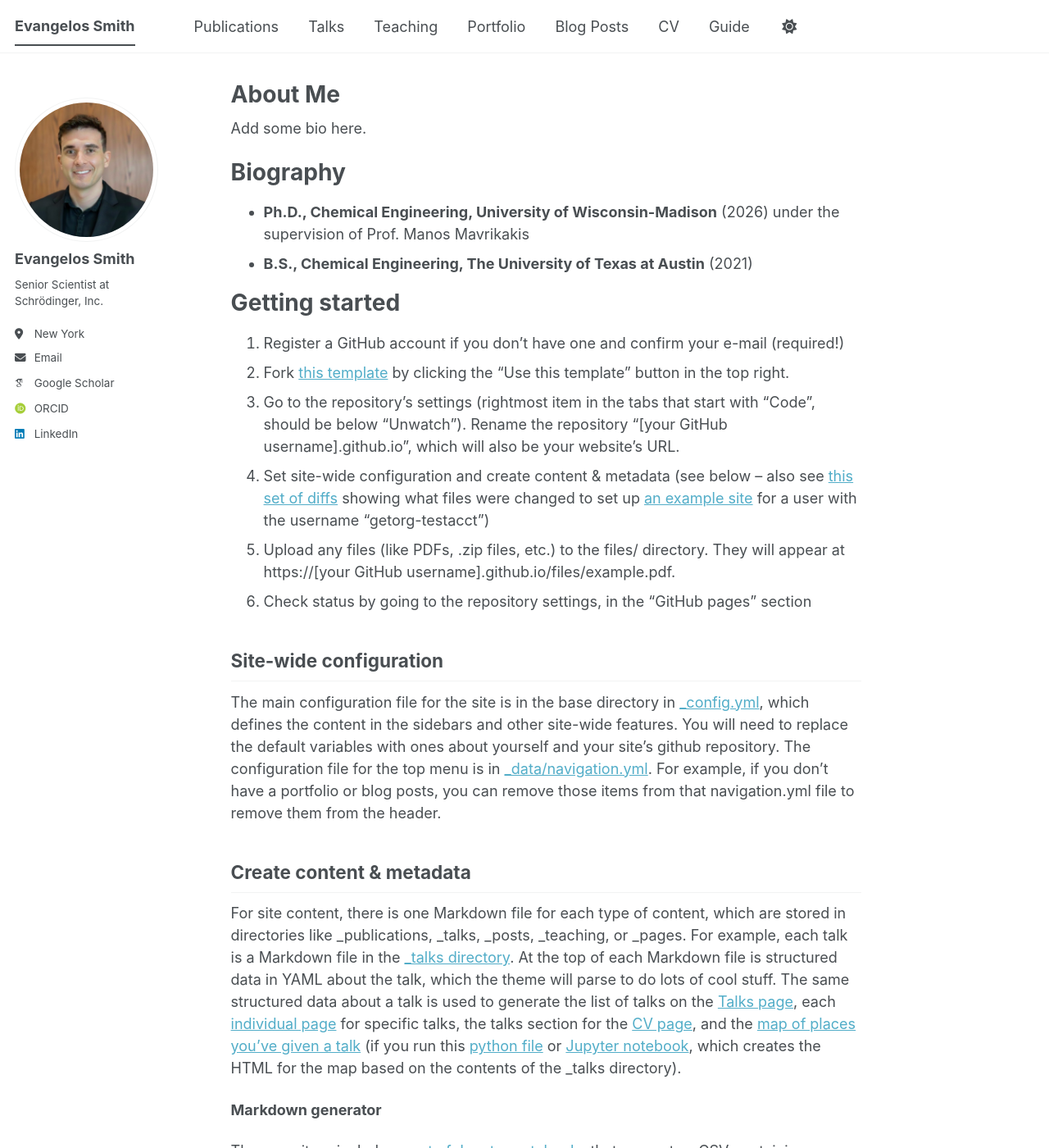
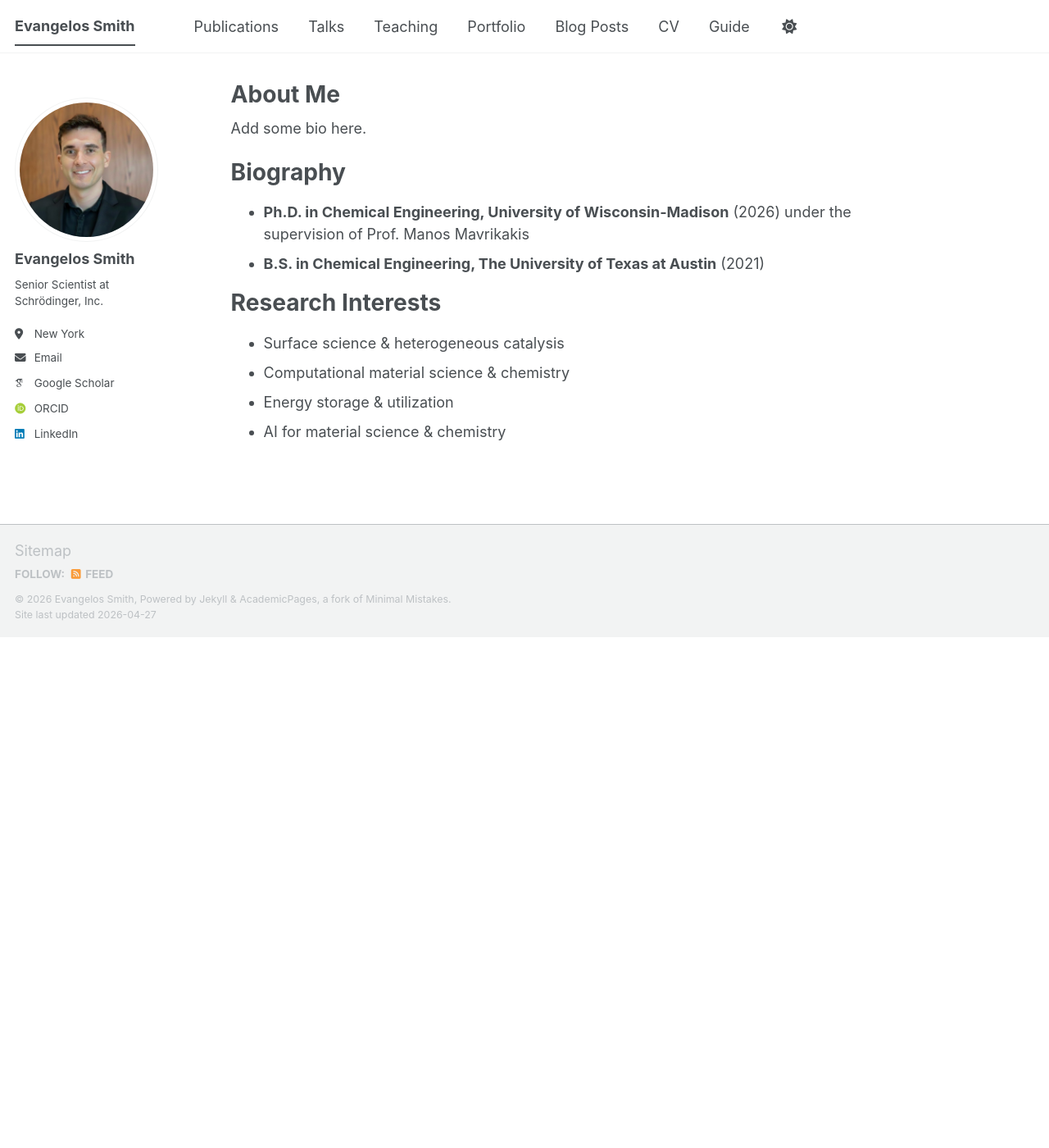
Before and after one commit to evangelossmith/evangelossmith.github.io, a Jekyll site: the page built from _pages/about.md, in a window 1280 px wide and 1400 px high. Shown: the whole window at 82% size. Built offline with Jekyll 4.4.1, drawn with Linux system fonts in a browser that asks for light colours; some web fonts are replaced; a script bundle is joined from its source files by our own code; library files that are not in the unit come from our copies; some of the changed text lies outside the part shown.

Commit message:
Update about.md

```diff
--- a/_pages/about.md
+++ b/_pages/about.md
@@ -11,38 +11,12 @@ Add some bio here.
 
 Biography
 ======
-- **Ph.D., Chemical Engineering, University of Wisconsin-Madison** (2026) under the supervision of Prof. Manos Mavrikakis
-- **B.S., Chemical Engineering, The University of Texas at Austin** (2021)
+- **Ph.D. in Chemical Engineering, University of Wisconsin-Madison** (2026) under the supervision of Prof. Manos Mavrikakis
+- **B.S. in Chemical Engineering, The University of Texas at Austin** (2021)
 
-Getting started
+Research Interests
 ======
-1. Register a GitHub account if you don't have one and confirm your e-mail (required!)
-1. Fork [this template](https://github.com/academicpages/academicpages.github.io) by clicking the "Use this template" button in the top right.
-1. Go to the repository's settings (rightmost item in the tabs that start with "Code", should be below "Unwatch"). Rename the repository "[your GitHub username].github.io", which will also be your website's URL.
-1. Set site-wide configuration and create content & metadata (see below -- also see [this set of diffs](https://archive.is/3TPas) showing what files were changed to set up [an example site](https://getorg-testacct.github.io) for a user with the username "getorg-testacct")
-1. Upload any files (like PDFs, .zip files, etc.) to the files/ directory. They will appear at https://[your GitHub username].github.io/files/example.pdf.
-1. Check status by going to the repository settings, in the "GitHub pages" section
-
-Site-wide configuration
-------
-The main configuration file for the site is in the base directory in [_config.yml](https://github.com/academicpages/academicpages.github.io/blob/master/_config.yml), which defines the content in the sidebars and other site-wide features. You will need to replace the default variables with ones about yourself and your site's github repository. The configuration file for the top menu is in [_data/navigation.yml](https://github.com/academicpages/academicpages.github.io/blob/master/_data/navigation.yml). For example, if you don't have a portfolio or blog posts, you can remove those items from that navigation.yml file to remove them from the header.
-
-Create content & metadata
-------
-For site content, there is one Markdown file for each type of content, which are stored in directories like _publications, _talks, _posts, _teaching, or _pages. For example, each talk is a Markdown file in the [_talks directory](https://github.com/academicpages/academicpages.github.io/tree/master/_talks). At the top of each Markdown file is structured data in YAML about the talk, which the theme will parse to do lots of cool stuff. The same structured data about a talk is used to generate the list of talks on the [Talks page](https://academicpages.github.io/talks), each [individual page](https://academicpages.github.io/talks/2012-03-01-talk-1) for specific talks, the talks section for the [CV page](https://academicpages.github.io/cv), and the [map of places you've given a talk](https://academicpages.github.io/talkmap.html) (if you run this [python file](https://github.com/academicpages/academicpages.github.io/blob/master/talkmap.py) or [Jupyter notebook](https://github.com/academicpages/academicpages.github.io/blob/master/talkmap.ipynb), which creates the HTML for the map based on the contents of the _talks directory).
-
-**Markdown generator**
-
-The repository includes [a set of Jupyter notebooks](https://github.com/academicpages/academicpages.github.io/tree/master/markdown_generator
-) that converts a CSV containing structured data about talks or presentations into individual Markdown files that will be properly formatted for the Academic Pages template. The sample CSVs in that directory are the ones I used to create my own personal website at stuartgeiger.com. My usual workflow is that I keep a spreadsheet of my publications and talks, then run the code in these notebooks to generate the Markdown files, then commit and push them to the GitHub repository.
-
-How to edit your site's GitHub repository
-------
-Many people use a git client to create files on their local computer and then push them to GitHub's servers. If you are not familiar with git, you can directly edit these configuration and Markdown files directly in the github.com interface. Navigate to a file (like [this one](https://github.com/academicpages/academicpages.github.io/blob/master/_talks/2012-03-01-talk-1.md) and click the pencil icon in the top right of the content preview (to the right of the "Raw | Blame | History" buttons). You can delete a file by clicking the trashcan icon to the right of the pencil icon. You can also create new files or upload files by navigating to a directory and clicking the "Create new file" or "Upload files" buttons.
-
-Example: editing a Markdown file for a talk
-![Editing a Markdown file for a talk](/images/editing-talk.png)
-
-For more info
-------
-More info about configuring Academic Pages can be found in [the guide](https://academicpages.github.io/markdown/), the [growing wiki](https://github.com/academicpages/academicpages.github.io/wiki), and you can always [ask a question on GitHub](https://github.com/academicpages/academicpages.github.io/discussions). The [guides for the Minimal Mistakes theme](https://mmistakes.github.io/minimal-mistakes/docs/configuration/) (which this theme was forked from) might also be helpful.
+- Surface science & heterogeneous catalysis
+- Computational material science & chemistry
+- Energy storage & utilization
+- AI for material science & chemistry
```
